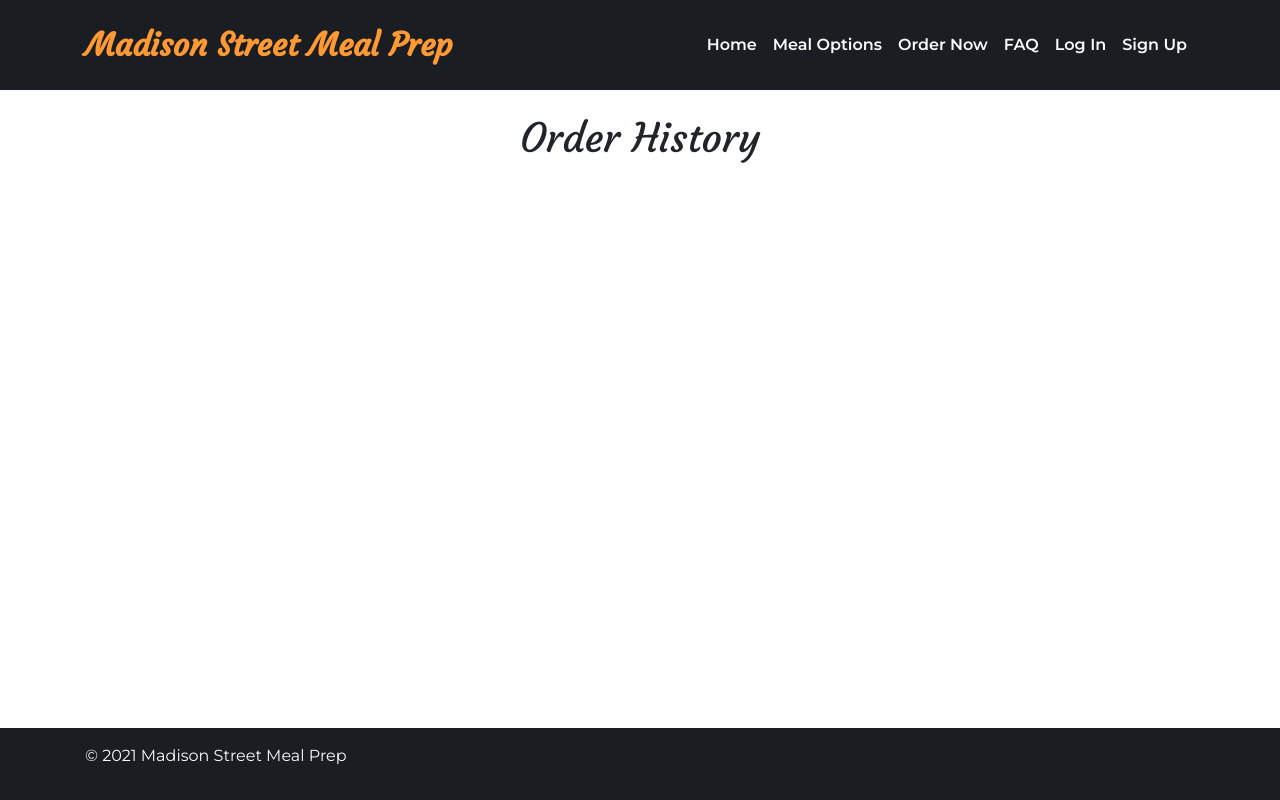
After one commit to asuratte/web-tech-2-final, a PHP site: template view/order_history.twig in a window 1280 px wide. The commit adds this page. Run offline with PHP 8.4, Linux system fonts and the light colour scheme; the template is opened without the code that fills it, so the values that code supplies are empty; some libraries are stand-ins or nearby versions.

Commit message:
Built empty pages for My Account and Order History pages, hooked them up in the controller so they load when the nav items are clicked.

```diff
--- /dev/null
+++ b/view/order_history.twig
@@ -0,0 +1,8 @@
+{{ include('/shared/header.twig') }}
+{{ include('/shared/navigation.twig') }}
+<div class="container py-4 text-center">
+    <main class="w-75 mx-auto">
+        <h1>Order History</h1>
+    </main>
+</div>
+{{ include('/shared/footer.twig') }}
--- a/view/shared/navigation.twig
+++ b/view/shared/navigation.twig
@@ -33,8 +33,8 @@
                                 <i class="fas fa-user pr-2 my-account-icon"></i>{{ session.first_name|e }}
                             </a>
                             <div class="dropdown-menu" aria-labelledby="navbarDropdown">
-                                <a class="dropdown-item" href=".?action=Order History">Order History</a>
-                                <a class="dropdown-item" href=".?action=My Account">My Account</a>
+                                <a class="dropdown-item" href=".?action=Show Order History">Order History</a>
+                                <a class="dropdown-item" href=".?action=Show My Account">My Account</a>
                                 <a class="dropdown-item" href=".?action=Log Out">Log Out</a>
                             </div>
                         </li>
```
Also changed, not shown: Controller.php (+16 -0 lines), view/my_account.twig (added, +8 -0 lines).
